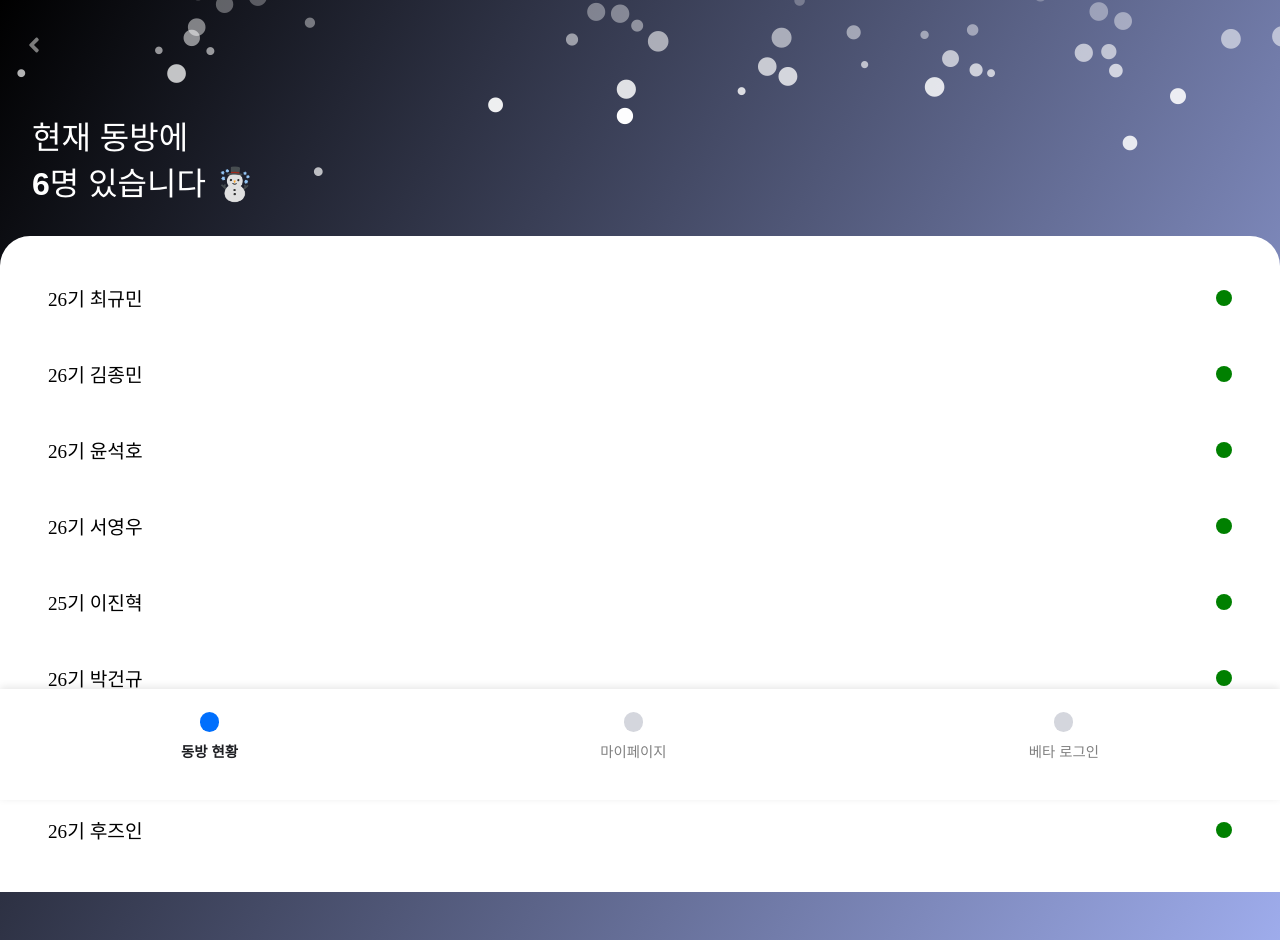
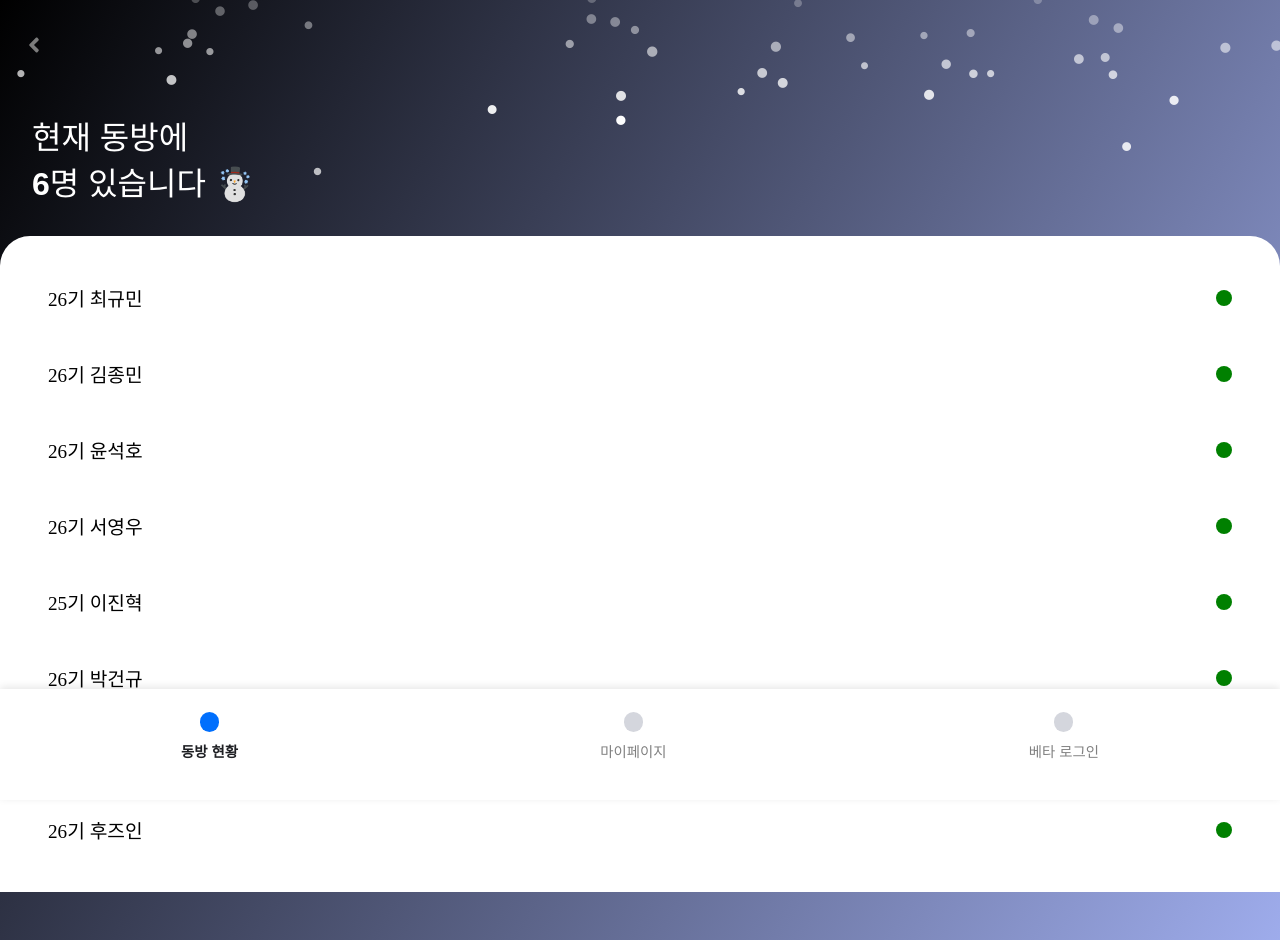
Before and after one commit to JNU-econovation/Whoz-in-FE, a React (Create React App) app: page /main in a window 1280 px wide. Built offline with nearby package versions, Linux system fonts and the light colour scheme; a web font is replaced by a local one.

Commit message:
fix: 눈송이 크기가 갑자기 커진 것 수정 (왜 이런지 모르겠음...)

```diff
--- a/src/components/StyledComponents/SnowyEffect.jsx
+++ b/src/components/StyledComponents/SnowyEffect.jsx
@@ -30,12 +30,12 @@ const Snowflake = styled.div`
   animation: ${FallingAnimation} ${({ duration }) => duration}s linear infinite;
   animation-delay: ${({ delay }) => delay}s;
 `;
-
+//TODO: 근데 왜 이렇게 갑자기 커졌지...
 // 눈송이 컴포넌트 생성 함수
 const generateSnowflakes = (count) => {
   const snowflakes = [];
   for (let i = 0; i < count; i++) {
-    const size = Math.random() * 2 + 1; // 2rem ~ 3rem
+    const size = Math.random() * 0.5 + 1; // 0.5rem ~ 1.5rem
     const left = Math.random() * 100; // 0% ~ 100%
     const duration = Math.random() * 15 + 20; // 10s ~ 15s
     const delay = Math.random() * 5; // 0s ~ 5s
```
